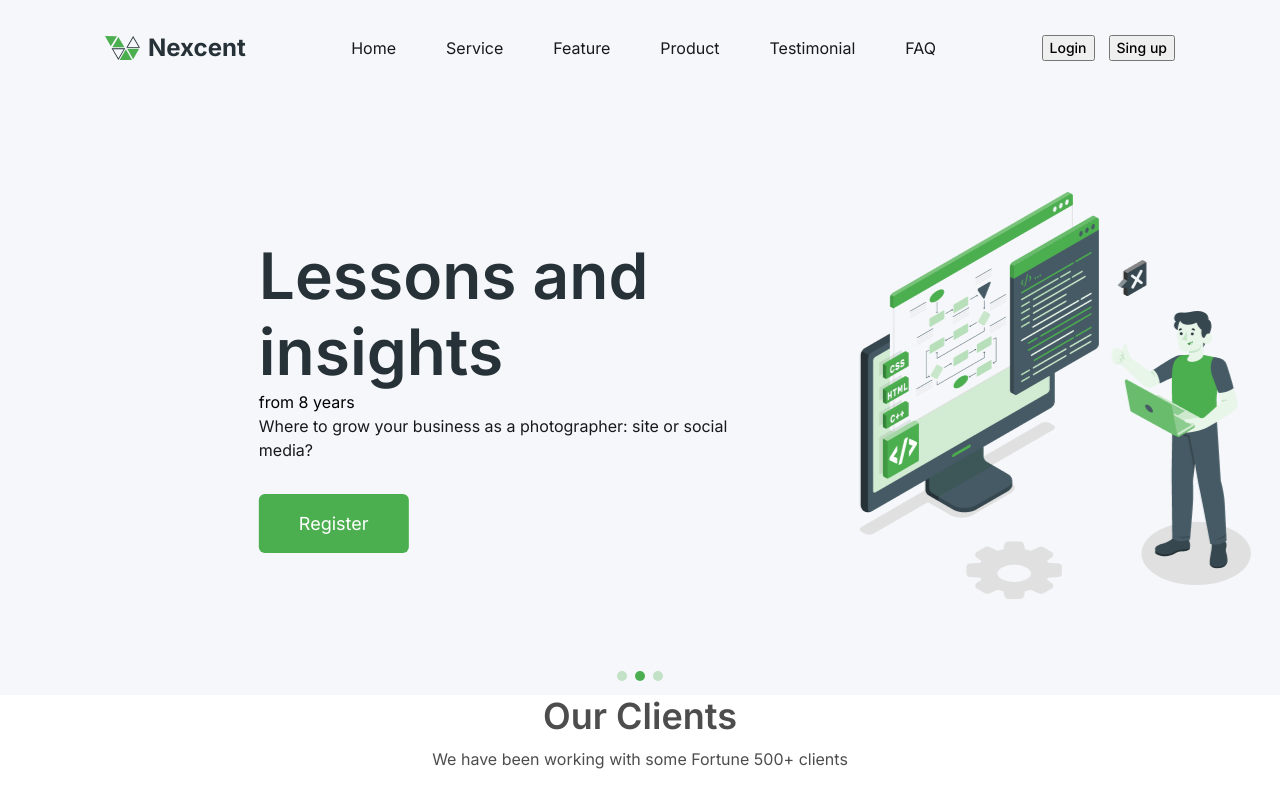
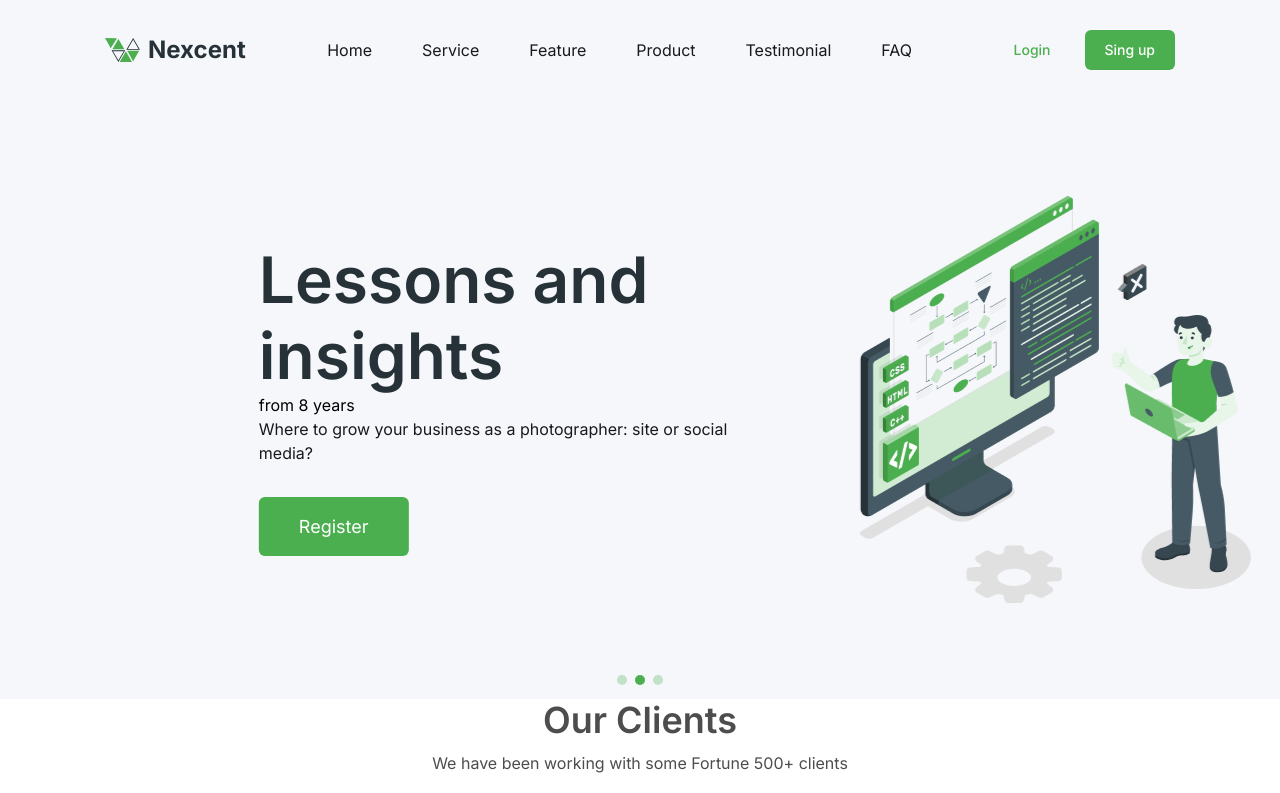
Before and after one commit to K-Yevhenii/memberly, a React (Vite) app: page / in a window 1280 px wide. Shown: the top 793 px of the page. Built offline with nearby package versions, Linux system fonts and the light colour scheme.

Commit message:
fix: render Button component in Header (#7)

```diff
--- a/src/components/Login/Login.jsx
+++ b/src/components/Login/Login.jsx
@@ -1,10 +1,15 @@
 import "./Login.scss";
+import Button from "../Button/Button";
 
 function Login() {
   return (
     <div className="auth-buttons text--sm">
-      <button className="auth-buttons__btn">Login</button>
-      <button className="auth-buttons__btn">Sing up</button>
+      <Button variant="secondary" size="sm" className="auth-buttons__btn">
+        Login
+      </Button>
+      <Button variant="primary" size="sm" className="auth-buttons__btn">
+        Sing up
+      </Button>
     </div>
   );
 }
```
